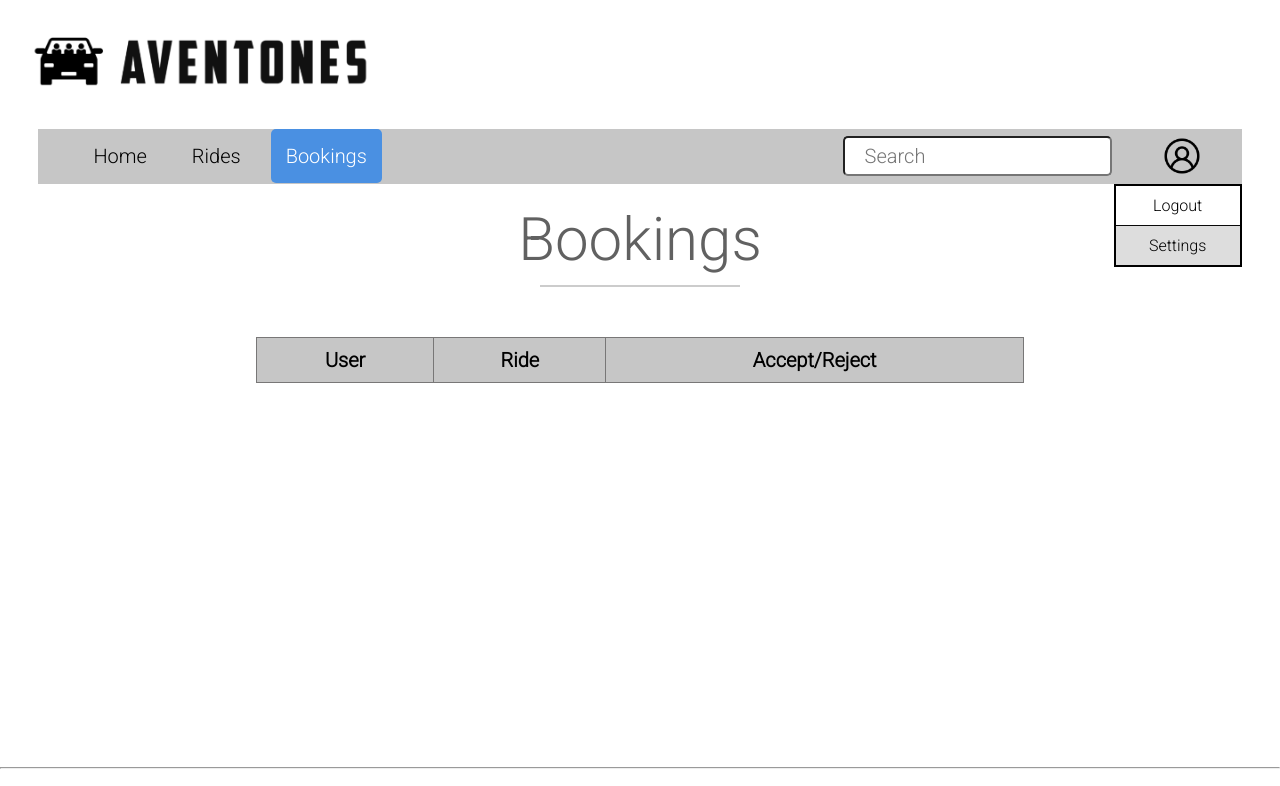
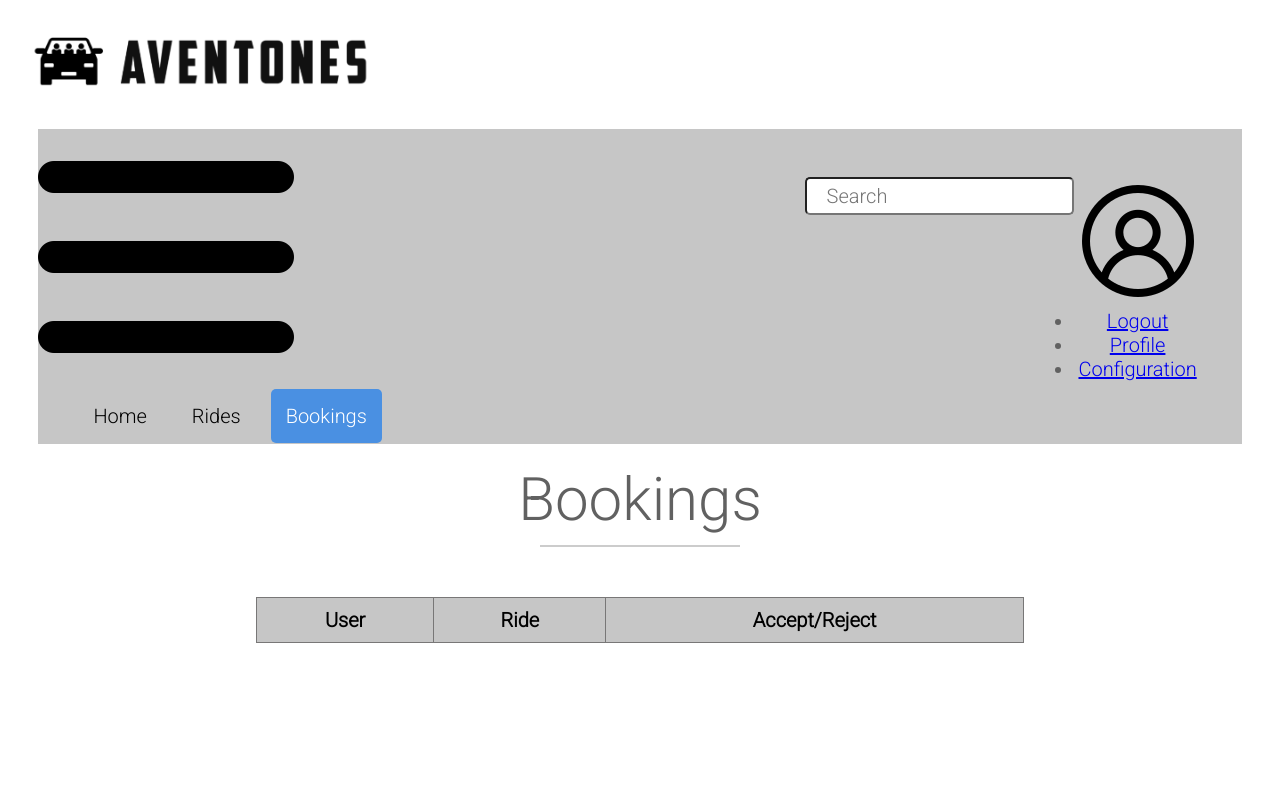
Before and after one commit to sheylamurillo/PROYECTO-2, a plain HTML site: page bookings.html in a window 1280 px wide. Shown: the top 786 px of the page. Drawn offline with nearby package versions, Linux system fonts and the light colour scheme.

Commit message:
Se organizó y actualizó la estructura del html

```diff
--- a/bookings.html
+++ b/bookings.html
@@ -4,33 +4,46 @@
 <head>
     <meta charset="UTF-8">
     <title>Bookings</title>
+    <meta name="viewport" content="width=device-width, initial-scale=1.0">
     <link rel="stylesheet" href="css/StylesBooking.css">
     <link href="https://fonts.googleapis.com/css2?family=Roboto:wght@300&display=swap" rel="stylesheet">
-
+    <script src="js/readDeleteBookings.js"></script>
+    <script src="https://code.jquery.com/jquery-3.6.0.min.js"></script>
 </head>
 
 <body>
     <header>
         <img src="imagenes/logo.png" class="diseno-logo" alt="Logo Aventones">
         <div class="contenedor-navegador">
+            <div class="toggle">
+                <img src="imagenes/menu.png" class="toggle-menu" alt="toggle-menu">
                 <nav class="Head" aria-label="Navegación principal">
                     <ul>
-                    <li><a href="editProfile.html">Home</a></li>
-                    <li><a href="myRides.html">Rides</a></li>
+                        <li><a href="searchRides.html">Home</a></li>
+                        <li id="rides-navegation"><a href="myRides.html">Rides</a></li>
                         <li><a href="bookings.html" class="activo">Bookings</a></li>
                     </ul>
                 </nav>
+            </div>
+
             <div class="contenedor-buscador">
+                <div class="search-div">
                     <input type="text" placeholder="Search" aria-label="Search rides" class="diseno-buscador">
-                <img src="imagenes/usuario.png" class="imgUsuario" alt="Imagen de usuario">
+                </div>
+                <div class="usuario-menu">
+                    <img src="imagenes/usuario.png" class="imagen-navegador" alt="icono de usuario">
+                    <nav class="menu-hover">
+                        <ul>
+                            <li><a href="login.html" id="logout-link">Logout</a></li>
+                            <li ><a href="editProfile.html">Profile</a></li>
+                            <li><a href="configuration.html" class="activo">Configuration</a></li>
+                        </ul>
+                    </nav>
+                </div>
             </div>
         </div>
 
 
-        <nav class="opciones-usuario" aria-label="Opciones de usuario">
-            <div class="fila"><a href="login.html">Logout</a></div>
-            <div class="fila" id="activo"><a href="configuration.html">Settings</a></div>
-        </nav>
     </header>
 
     <main>
@@ -40,12 +53,12 @@
                 <tr>
                     <th>User</th>
                     <th>Ride</th>
-                    <th>Accept/Reject</th>
+                    <th id="actionsHeader">Accept/Reject</th>
                 </tr>
 
 
             </thead>
-            <tbody id = "bookings_list">
+            <tbody id="bookings_list">
             </tbody>
         </table>
 
```
Lines whose indentation alone changed are shown as unchanged.
